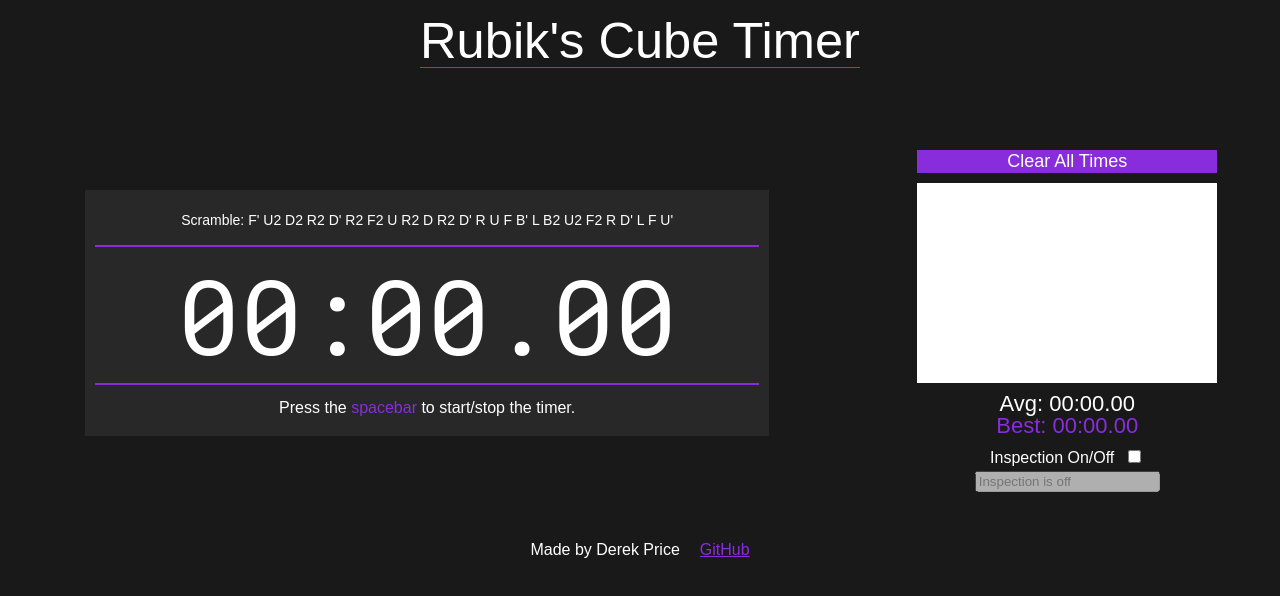
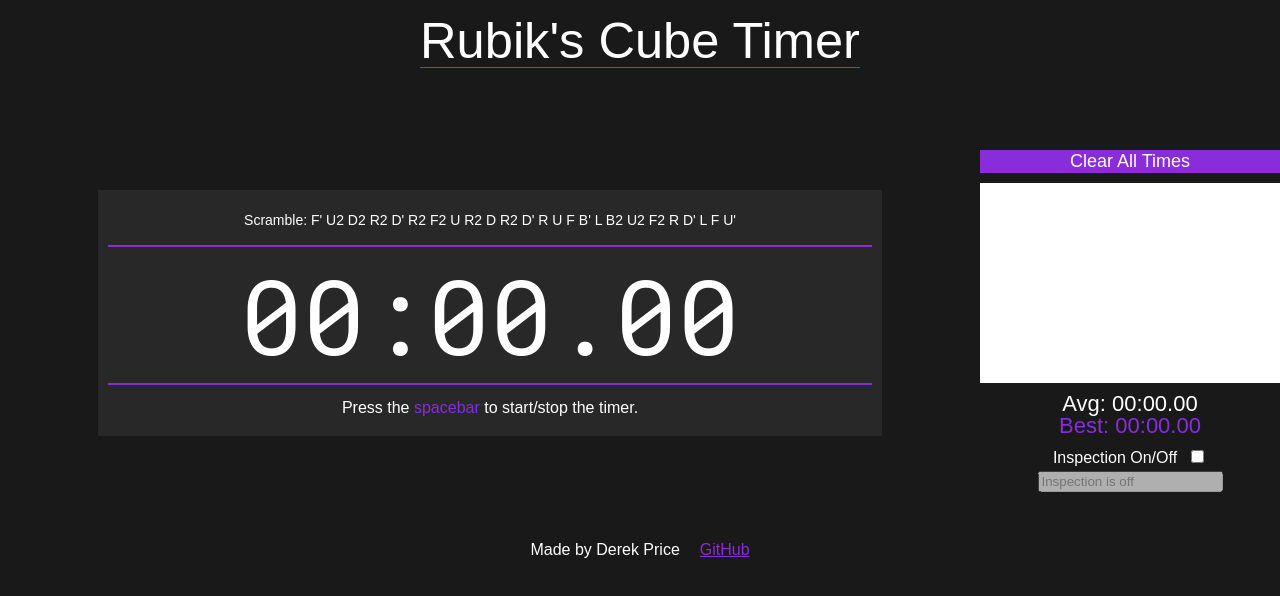
Before and after one commit to DerekPixel/rubiks-cube-timer, a React (Create React App) app: page / in a window 1280 px wide. Shown: the top 596 px of the page. Built offline with nearby package versions, Linux system fonts and the light colour scheme.

Commit message:
added rightcolumn div

```diff
--- a/src/App.jsx
+++ b/src/App.jsx
@@ -83,19 +83,20 @@ function App() {
             />
           </div>
         </div>
+        <div className="rightColumn">
           <div className='timesAndSettings'>
             <TimesTable
               timesArray={timesArray}
               removeTime={handleDeletingTimes}
               clearAllTimes={clearAllTimes}
             />
-
             <Settings
               switchInspection={switchInspection}
               inspection={inspection}
               inspectionDuration={inspectionDuration}
               setInspectionDuration={setInspectionDuration}
             />
+          </div>
         </div>
       </div>
 
```
Lines whose indentation alone changed are shown as unchanged.
